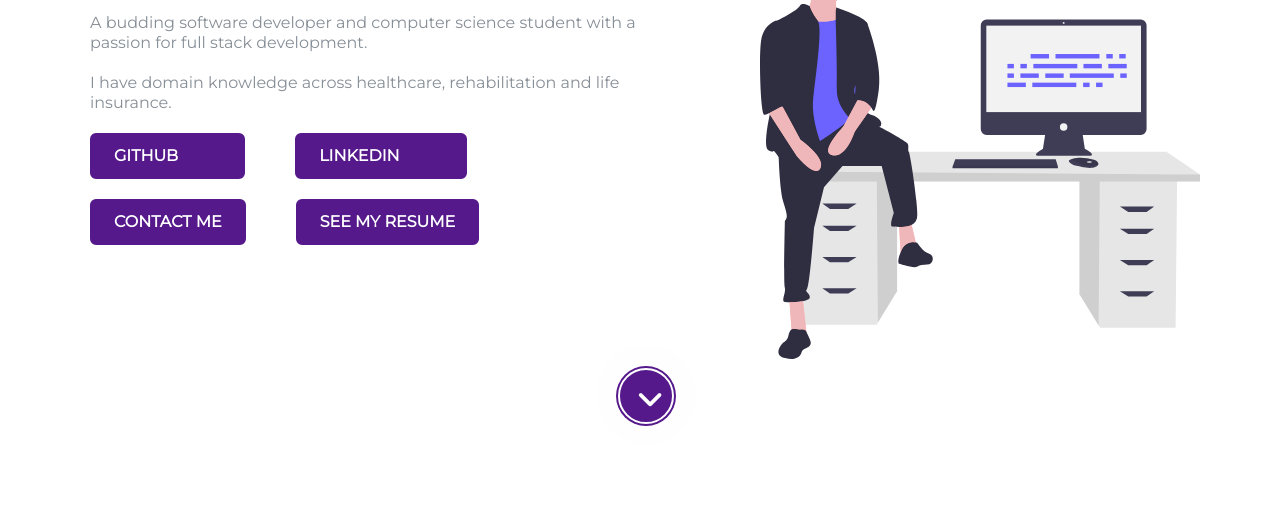
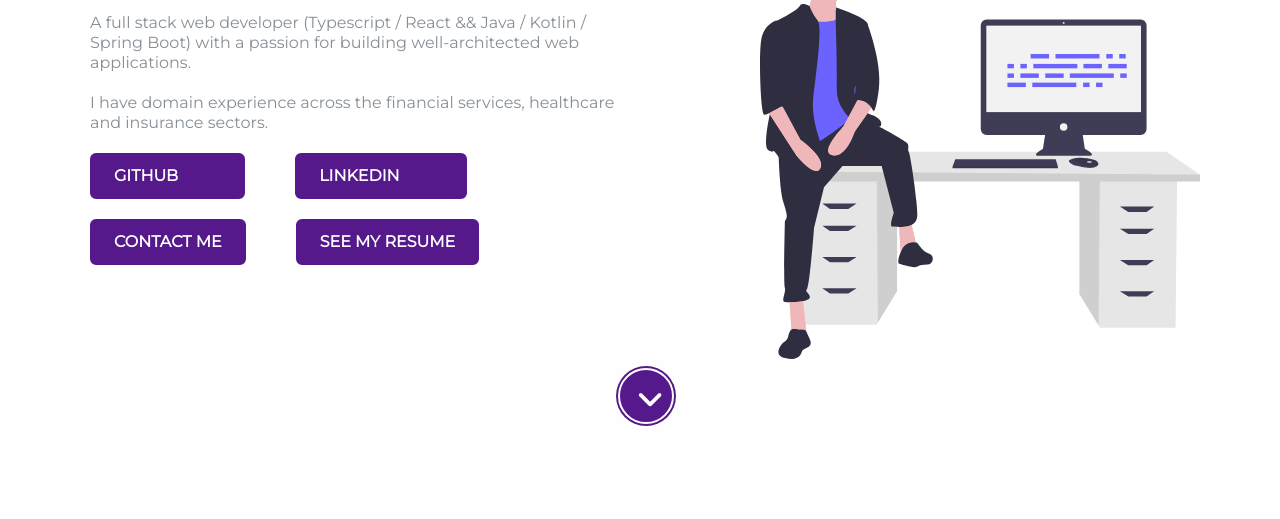
Before and after one commit to leighwest/Personal-Website, a plain HTML site: page index.html in a window 1280 px wide. Shown: the part 210-729 px from the top of the page. Drawn offline with nearby package versions, Linux system fonts and the light colour scheme.

Commit message:
Updated intro blurb

```diff
--- a/index.html
+++ b/index.html
@@ -74,11 +74,11 @@
       <div class="greeting-main">
         <div class="greeting-text">
           <h1 data-aos="fade-up" data-aos-duration="1500">Hi there, I'm Leigh</h1>
-          <p data-aos="fade-up" data-aos-duration="1500" data-aos-delay="300">A budding software developer and computer
-            science student with a passion for full stack development.
+          <p data-aos="fade-up" data-aos-duration="1500" data-aos-delay="300">A full stack web developer (Typescript / React && Java / Kotlin /
+            Spring Boot) with a passion for building well-architected web applications.
           <p>
-          <p data-aos="fade-up" data-aos-duration="1500" data-aos-delay="500">I have domain knowledge across healthcare,
-            rehabilitation and life insurance.</p>
+          <p data-aos="fade-up" data-aos-duration="1500" data-aos-delay="500">I have domain experience across the financial services, healthcare
+            and insurance sectors.</p>
           <div class="greeting-button1" data-aos="fade-up" data-aos-duration="1500" data-aos-delay="700">
             <a href="https://github.com/leighwest" target="_blank">GitHub</a>
             <a href="https://www.linkedin.com/in/leigh-west/" target="_blank">LinkedIn</a>
```
